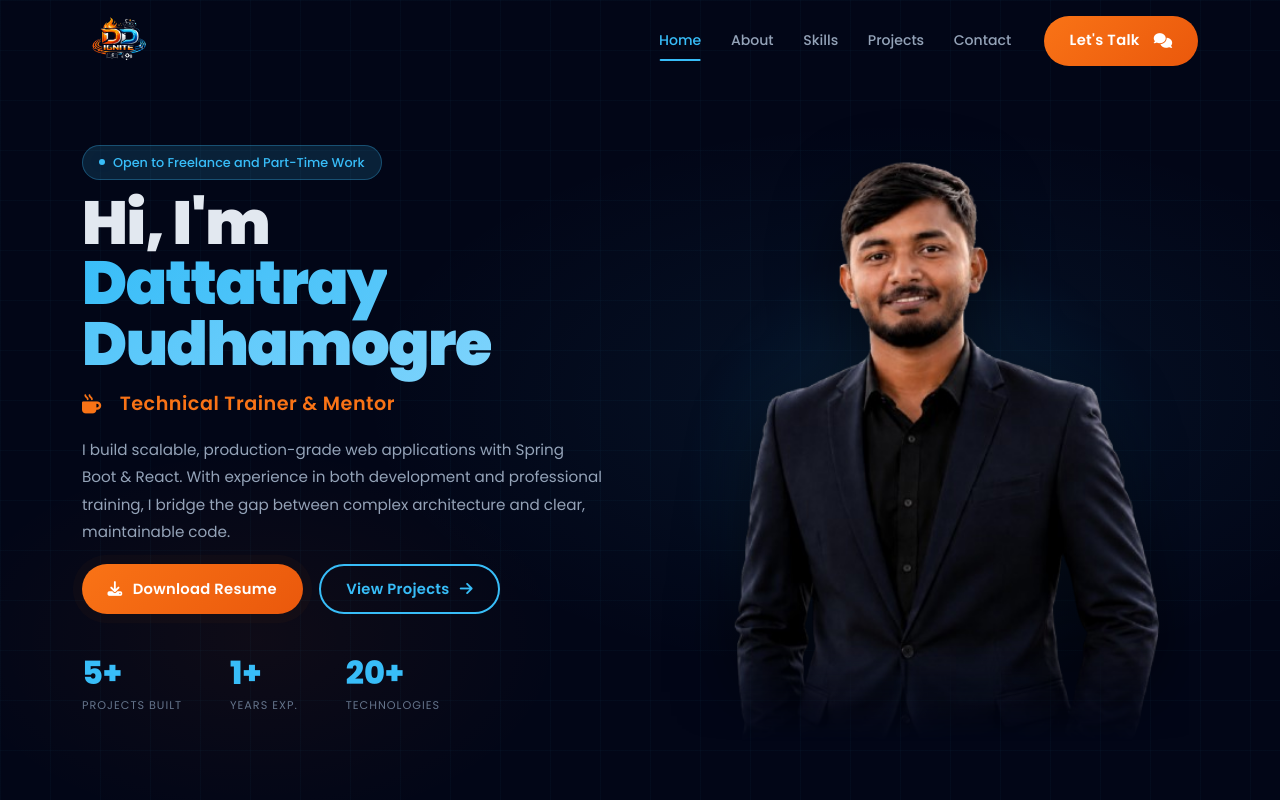
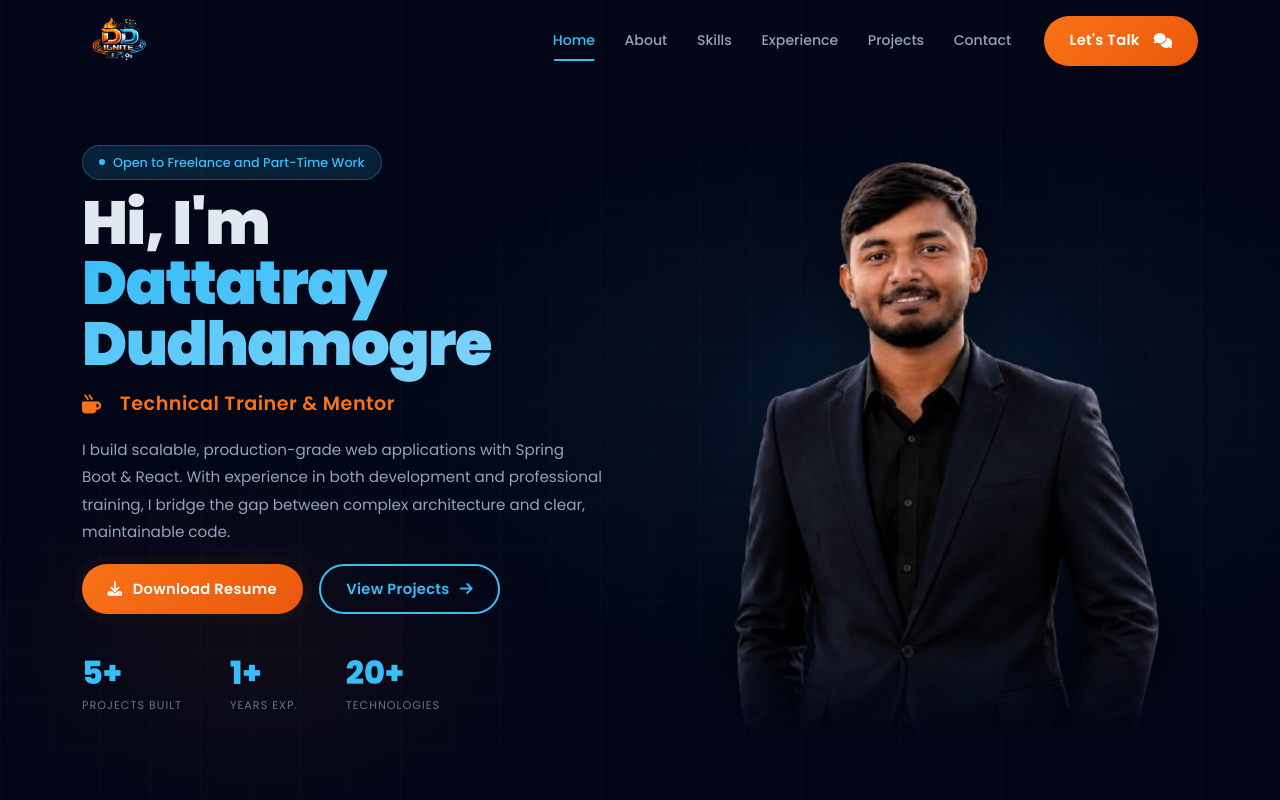
Before and after one commit to Datta2002/portfolio-dattatray, a React (Create React App) app: page / in a window 1280 px wide. Shown: the top 800 px of the page. Built offline with nearby package versions, Linux system fonts and the light colour scheme.

Commit message:
Add Experience link to navigation

```diff
--- a/src/data/navLinks.js
+++ b/src/data/navLinks.js
@@ -2,6 +2,7 @@ export const NAV_LINKS = [
   { href: "#home", label: "Home" },
   { href: "#about", label: "About" },
   { href: "#skills", label: "Skills" },
+  { href: "#experience", label: "Experience" },
   { href: "#projects", label: "Projects" },
   { href: "#contact", label: "Contact" },
 ];
```
